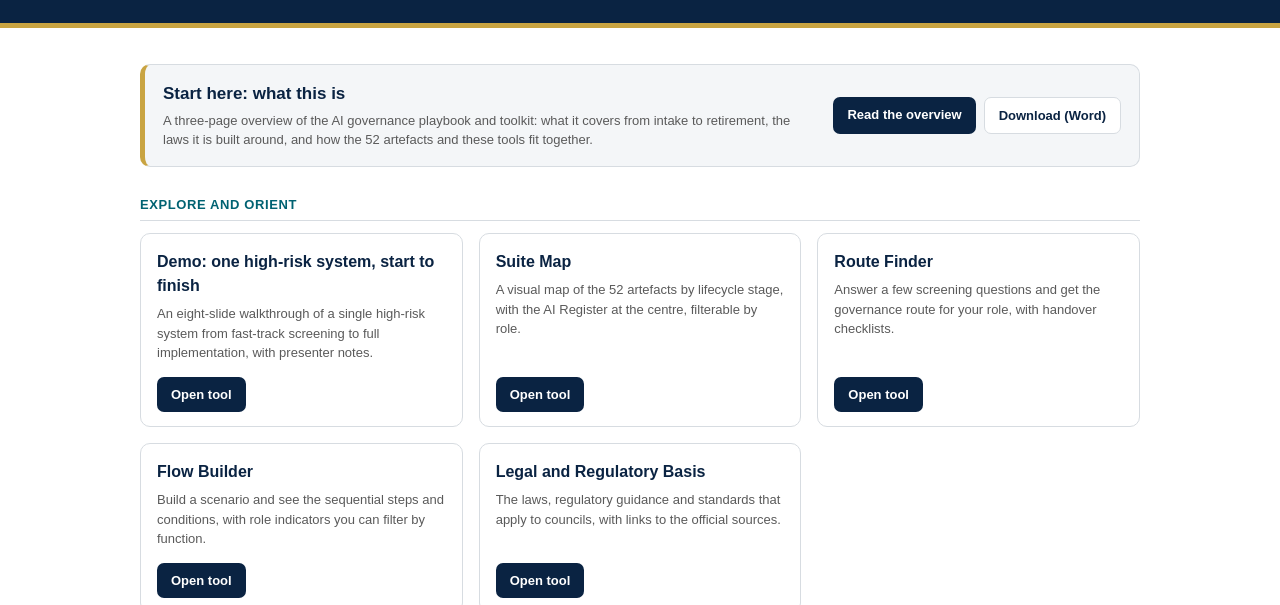
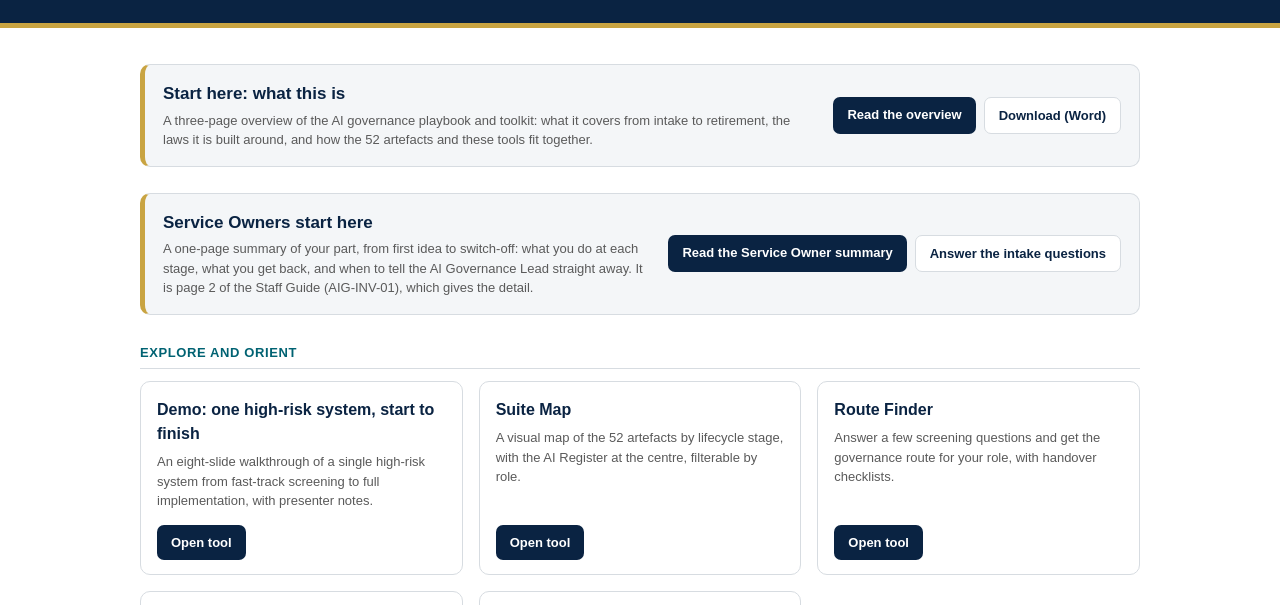
Before and after one commit to KimAbercromby/AIGovernanceSuiteTools, a plain HTML site: page index.html in a window 1280 px wide. Shown: the part 179-784 px from the top of the page. Drawn offline with Linux system fonts and the light colour scheme.

Commit message:
Service Owners start here: one-page summary in AIG-INV-01 and home page signpost

```diff
--- a/index.html
+++ b/index.html
@@ -49,6 +49,10 @@
 <main id="main"><section class="start" aria-label="Start here">
   <div class="t"><h2>Start here: what this is</h2><p>A three-page overview of the AI governance playbook and toolkit: what it covers from intake to retirement, the laws it is built around, and how the 52 artefacts and these tools fit together.</p></div>
   <div class="acts"><a class="pri" href="docs/AI_Governance_Overview.pdf" target="_blank" rel="noopener">Read the overview</a><a class="sec" href="files/AI_Governance_Overview.docx" download>Download (Word)</a></div>
+</section>
+<section class="start" aria-label="Service Owners start here">
+  <div class="t"><h2>Service Owners start here</h2><p>A one-page summary of your part, from first idea to switch-off: what you do at each stage, what you get back, and when to tell the AI Governance Lead straight away. It is page 2 of the Staff Guide (AIG-INV-01), which gives the detail.</p></div>
+  <div class="acts"><a class="pri" href="docs/AIG-INV-01.pdf#page=2" target="_blank" rel="noopener">Read the Service Owner summary</a><a class="sec" href="https://kimabercromby.github.io/AIGovernanceTriage-MultiBoard/#service-owner" target="_blank" rel="noopener">Answer the intake questions</a></div>
 </section></main>
 <footer><div class="n">Illustrative companions to the playbook, not production systems. They structure human judgement; they do not replace it. Built by Kim Abercromby.</div></footer>
 
```
Also changed, not shown: 2 other files.
